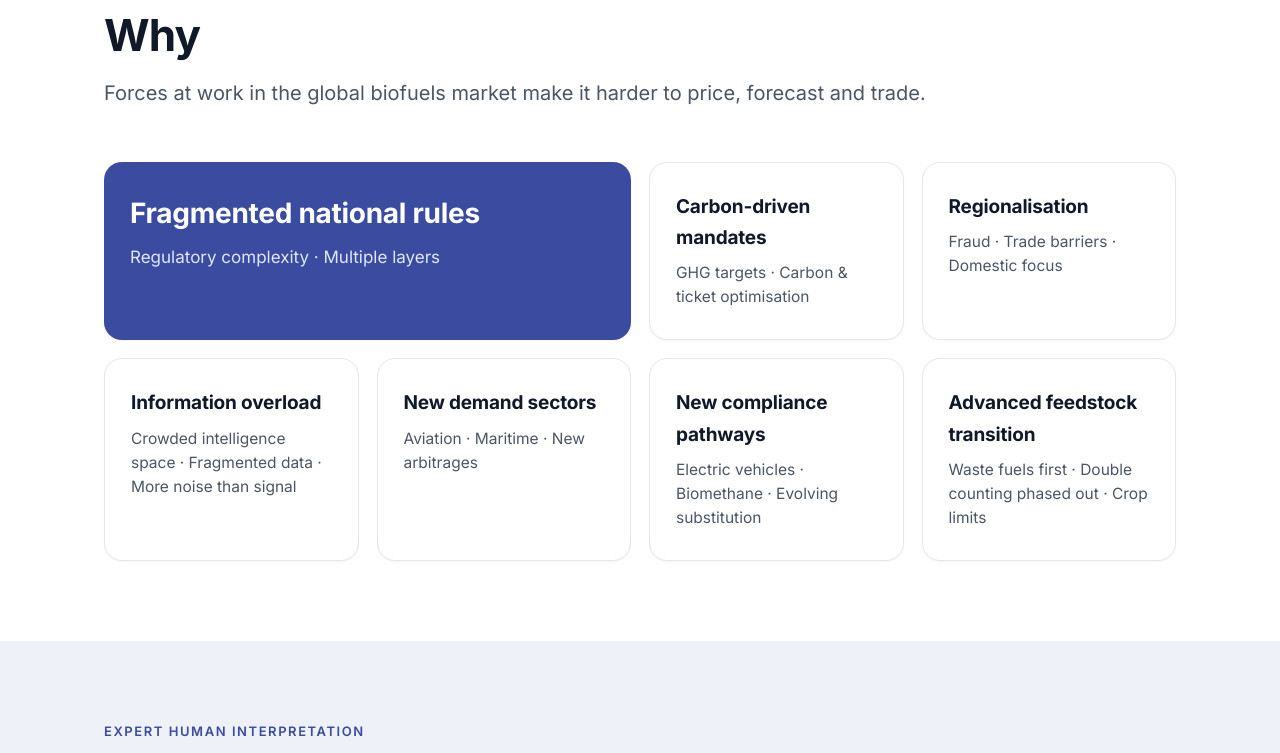
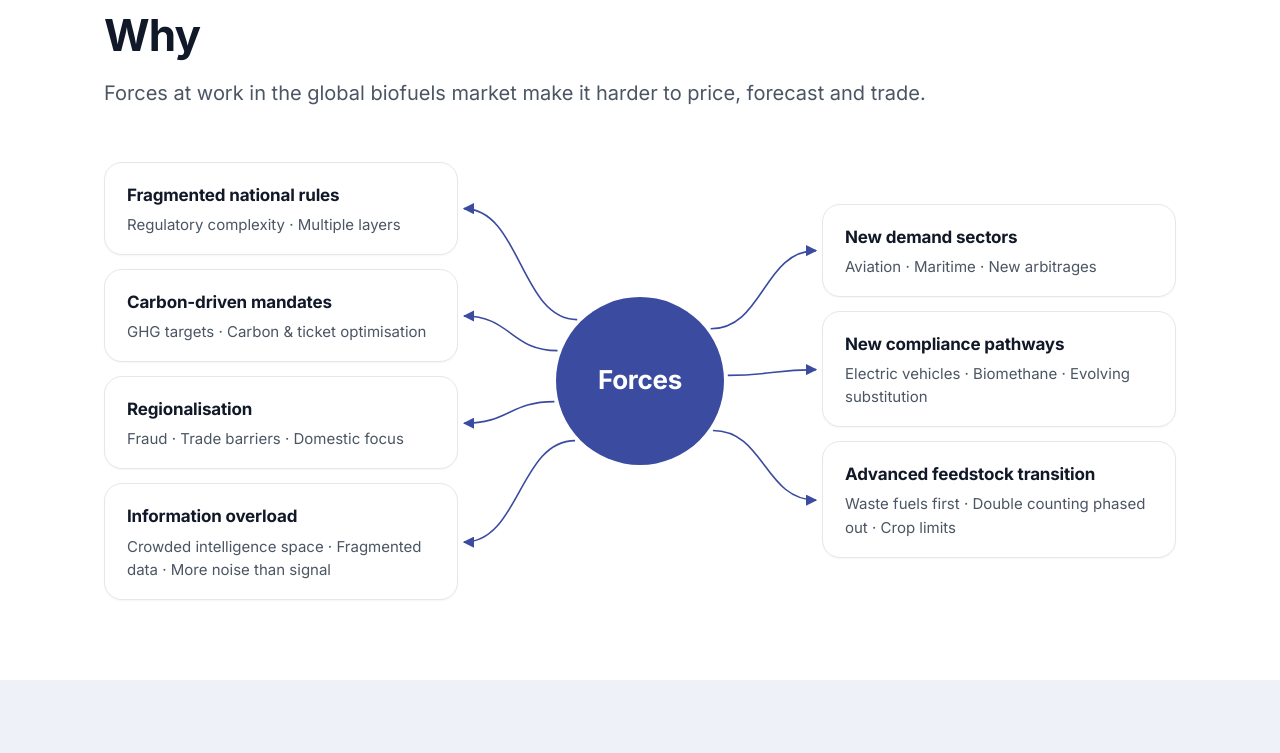
Before and after one commit to Xavi131413/qinetix-website, a plain HTML site: page index.html in a window 1280 px wide. Shown: the part 771-1524 px from the top of the page. Drawn offline with Linux system fonts and the light colour scheme.

Commit message:
Why: Forces hub with arrows

```diff
--- a/index.html
+++ b/index.html
@@ -42,35 +42,20 @@
       <p class="eyebrow">Complexity &middot; Fragmentation &middot; Market noise</p>
       <h2>Why</h2>
       <p class="intro one-line">Forces at work in the global biofuels market make it harder to price, forecast and trade.</p>
-      <div class="drivers">
-        <div class="driver hero-tile">
-          <h3>Fragmented national rules</h3>
-          <p>Regulatory complexity &middot; Multiple layers</p>
+      <div class="forces-map">
+        <div class="fcol fleft">
+          <div class="driver"><h3>Fragmented national rules</h3><p>Regulatory complexity &middot; Multiple layers</p></div>
+          <div class="driver"><h3>Carbon-driven mandates</h3><p>GHG targets &middot; Carbon &amp; ticket optimisation</p></div>
+          <div class="driver"><h3>Regionalisation</h3><p>Fraud &middot; Trade barriers &middot; Domestic focus</p></div>
+          <div class="driver"><h3>Information overload</h3><p>Crowded intelligence space &middot; Fragmented data &middot; More noise than signal</p></div>
         </div>
-        <div class="driver">
-          <h3>Carbon-driven mandates</h3>
-          <p>GHG targets &middot; Carbon &amp; ticket optimisation</p>
+        <div class="hub"><span>Forces</span></div>
+        <div class="fcol fright">
+          <div class="driver"><h3>New demand sectors</h3><p>Aviation &middot; Maritime &middot; New arbitrages</p></div>
+          <div class="driver"><h3>New compliance pathways</h3><p>Electric vehicles &middot; Biomethane &middot; Evolving substitution</p></div>
+          <div class="driver"><h3>Advanced feedstock transition</h3><p>Waste fuels first &middot; Double counting phased out &middot; Crop limits</p></div>
         </div>
-        <div class="driver">
-          <h3>Regionalisation</h3>
-          <p>Fraud &middot; Trade barriers &middot; Domestic focus</p>
-        </div>
-        <div class="driver">
-          <h3>Information overload</h3>
-          <p>Crowded intelligence space &middot; Fragmented data &middot; More noise than signal</p>
-        </div>
-        <div class="driver">
-          <h3>New demand sectors</h3>
-          <p>Aviation &middot; Maritime &middot; New arbitrages</p>
-        </div>
-        <div class="driver">
-          <h3>New compliance pathways</h3>
-          <p>Electric vehicles &middot; Biomethane &middot; Evolving substitution</p>
-        </div>
-        <div class="driver">
-          <h3>Advanced feedstock transition</h3>
-          <p>Waste fuels first &middot; Double counting phased out &middot; Crop limits</p>
-        </div>
+        <svg class="farrows" aria-hidden="true"><defs><marker id="ah" viewBox="0 0 10 10" refX="9" refY="5" markerWidth="7" markerHeight="7" orient="auto-start-reverse"><path d="M0 0L10 5L0 10z" fill="#3a4ba0"/></marker></defs></svg>
       </div>
     </div>
   </section>
@@ -207,6 +192,31 @@
   </div>
 </footer>
 
+<script>
+(function(){
+  function draw(){
+    var map=document.querySelector('.forces-map'); if(!map) return;
+    var svg=map.querySelector('.farrows'), hub=map.querySelector('.hub span');
+    svg.querySelectorAll('path.a').forEach(function(p){p.remove();});
+    if(window.innerWidth<=860) return;
+    var m=map.getBoundingClientRect(), h=hub.getBoundingClientRect();
+    var cx=h.left+h.width/2-m.left, cy=h.top+h.height/2-m.top, r=h.width/2+4;
+    svg.setAttribute('width',m.width); svg.setAttribute('height',m.height);
+    map.querySelectorAll('.driver').forEach(function(d){
+      var b=d.getBoundingClientRect(), left=d.closest('.fleft')!==null;
+      var tx=(left?b.right+6:b.left-6)-m.left, ty=b.top+b.height/2-m.top;
+      var ang=Math.atan2(ty-cy,tx-cx), sx=cx+r*Math.cos(ang), sy=cy+r*Math.sin(ang);
+      var mx=(sx+tx)/2;
+      var p=document.createElementNS('http://www.w3.org/2000/svg','path');
+      p.setAttribute('d','M'+sx+' '+sy+' C '+mx+' '+sy+', '+mx+' '+ty+', '+tx+' '+ty);
+      p.setAttribute('class','a'); p.setAttribute('marker-end','url(#ah)');
+      svg.appendChild(p);
+    });
+  }
+  window.addEventListener('load',draw); window.addEventListener('resize',draw);
+  if(document.fonts) document.fonts.ready.then(draw);
+})();
+</script>
 <!-- Cloudflare Web Analytics --><script defer src='https://static.cloudflareinsights.com/beacon.min.js' data-cf-beacon='{"token": "62e4a88decbc49faa5d9c5701a12a52c"}'></script><!-- End Cloudflare Web Analytics -->
 </body>
 </html>
--- a/style.css
+++ b/style.css
@@ -183,6 +183,24 @@ section p.intro.wide { max-width: none; }
 .driver.hero-tile h3 { font-size: 28px; }
 .driver.hero-tile p { color: #e0e7ff; font-size: 17px; }
 
+/* Forces map (Why) */
+.forces-map { position: relative; display: grid; grid-template-columns: 1fr 220px 1fr; gap: 0 72px; align-items: center; }
+.fcol { display: flex; flex-direction: column; gap: 14px; position: relative; z-index: 1; }
+.forces-map .driver { padding: 18px 22px; }
+.forces-map .driver h3 { font-size: 17px; margin-bottom: 4px; }
+.forces-map .driver p { font-size: 15px; }
+.hub { display: flex; justify-content: center; position: relative; z-index: 1; }
+.hub span { display: grid; place-items: center; width: 168px; height: 168px; border-radius: 50%;
+  background: var(--indigo); color: #fff; font-size: 26px; font-weight: 700; letter-spacing: -0.01em; }
+.farrows { position: absolute; inset: 0; width: 100%; height: 100%; pointer-events: none; z-index: 0; overflow: visible; }
+.farrows path.a { fill: none; stroke: var(--indigo); stroke-width: 1.6; }
+@media (max-width: 860px) {
+  .forces-map { grid-template-columns: 1fr; gap: 14px; }
+  .hub { order: -1; justify-content: flex-start; }
+  .hub span { width: auto; height: auto; padding: 10px 20px; border-radius: 999px; font-size: 18px; }
+  .farrows { display: none; }
+}
+
 /* About */
 .about { display: grid; grid-template-columns: 1fr 1.4fr; gap: 64px; align-items: start; }
 .about .facts { padding-left: 0; }
```
